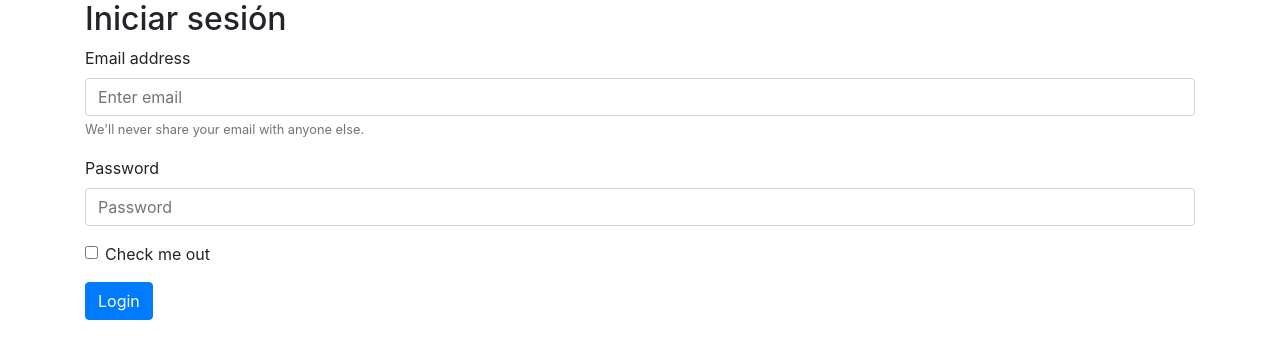
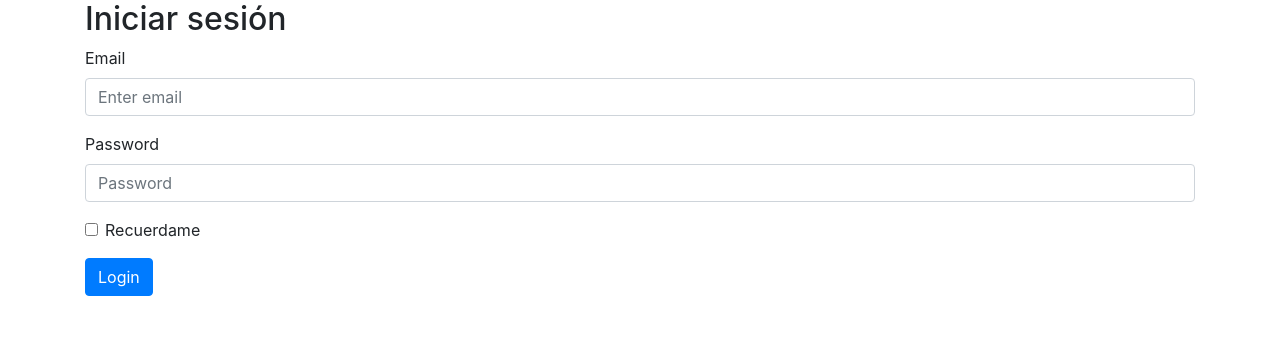
Before and after one commit to Deth11/ing2_bookflix, a Django app: page /login/ in a window 1280 px wide. Shown: the part 56-415 px from the top of the page. Run offline with Django 3.2, Linux system fonts and the light colour scheme; some libraries are stand-ins or nearby versions.

Commit message:
Cambio 4

```diff
--- a/bookflixapp/templates/login.html
+++ b/bookflixapp/templates/login.html
@@ -8,9 +8,8 @@
 <form method="POST">
   {% csrf_token %}
   <div class="form-group">
-    <label for="exampleInputEmail1">Email address</label>
+    <label for="exampleInputEmail1">Email</label>
     <input type="email" name="email" class="form-control" id="exampleInputEmail1" aria-describedby="emailHelp" placeholder="Enter email">
-    <small id="emailHelp" class="form-text text-muted">We'll never share your email with anyone else.</small>
   </div>
   <div class="form-group">
     <label for="exampleInputPassword1">Password</label>
@@ -18,7 +17,7 @@
   </div>
   <div class="form-group form-check">
     <input type="checkbox" class="form-check-input" id="exampleCheck1">
-    <label class="form-check-label" for="exampleCheck1">Check me out</label>
+    <label class="form-check-label" for="exampleCheck1">Recuerdame</label>
   </div>
   <button type="submit" class="btn btn-primary">Login</button>
 </form>
```
